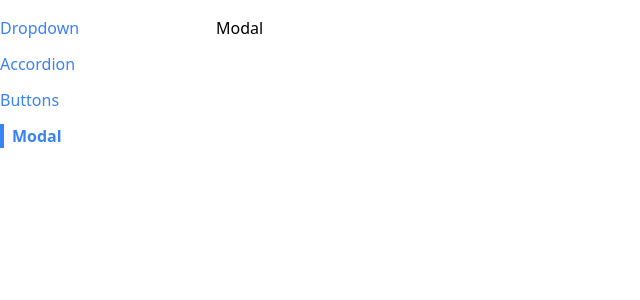
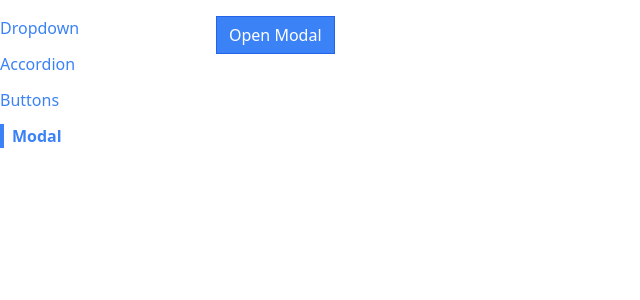
Before and after one commit to Atman-Shah/Modern-React-with-Redux, a React (Create React App) app in the folder 6. comps/: page /modal in a window 1280 px wide. Shown: the top 300 px of the page, without its empty margins (0-640 px from the left). Built offline with nearby package versions, Linux system fonts and the light colour scheme.

Commit message:
234th Video - Toggling Visibility

```diff
--- a/6. comps/src/pages/ModalPage.js
+++ b/6. comps/src/pages/ModalPage.js
@@ -1,8 +1,17 @@
 import Modal from "../components/Modal";
+import Button from "../components/Button";
+import { useState } from "react";
 
 function ModalPage() {
+    const [showModal, setShowModal] = useState(false);
+
+    const handleClick = () => {
+        setShowModal(true);
+    };
+
     return <div>
-        <Modal />
+        <Button primary onClick={handleClick}>Open Modal</Button>
+        {showModal && <Modal />}
     </div>;
 }
 
```
